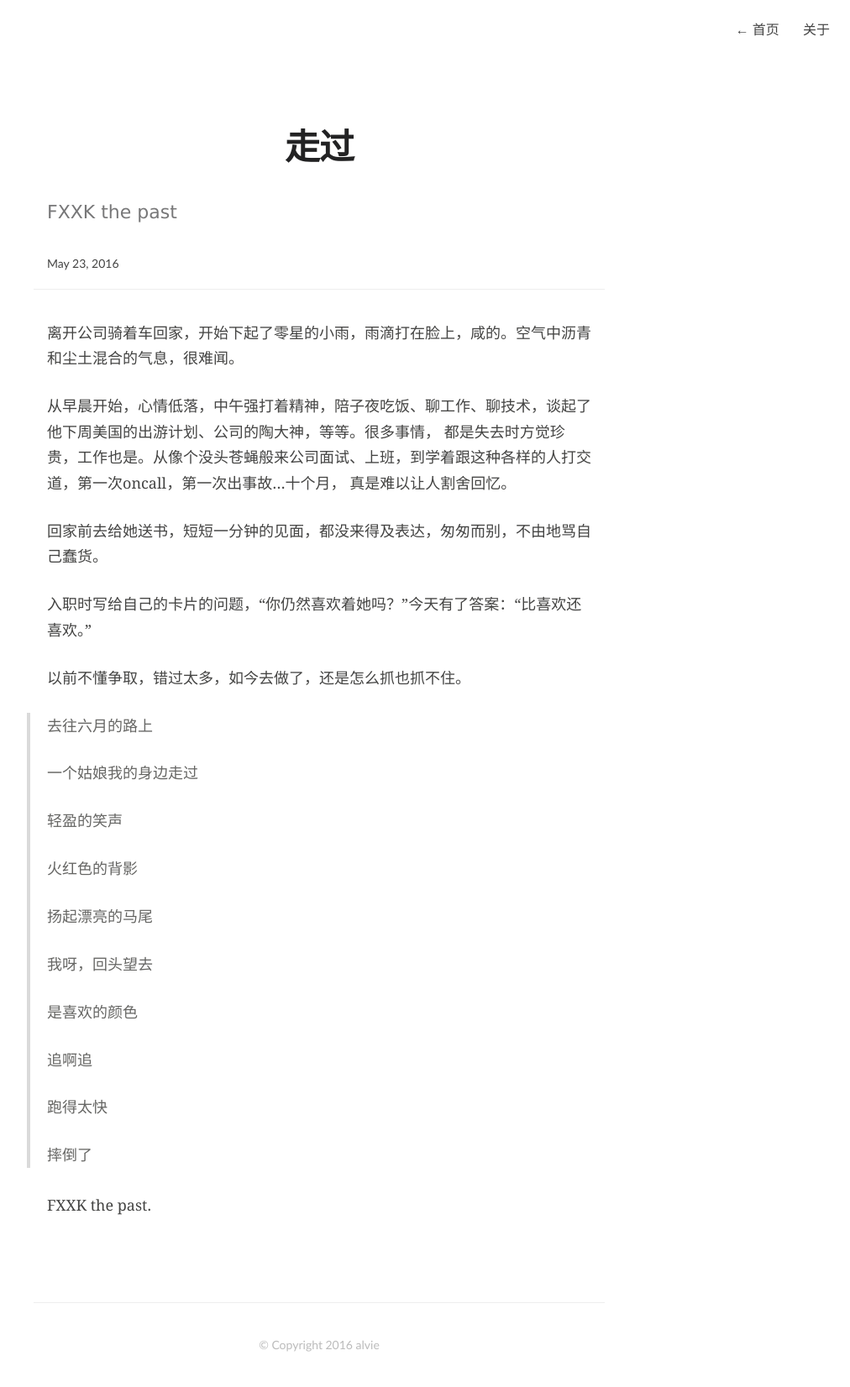
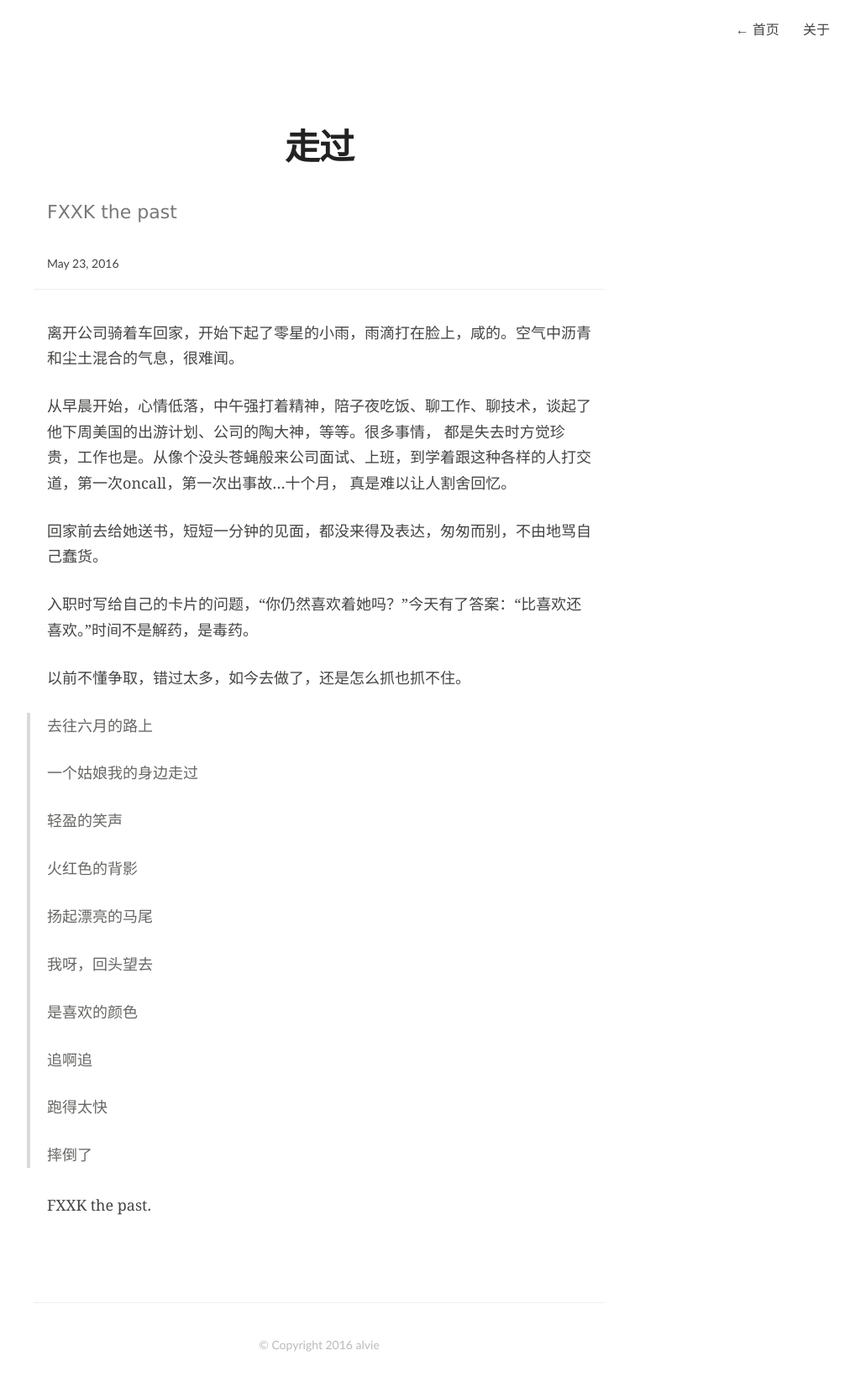
Before and after one commit to alviezhang/so-long-my-past, a Jekyll site: the page built from _posts/2016/2016-05-23-pass-away.md, in a window 1280 px wide. Shown: the whole page at 84% size, without its empty margins (260-1272 px from the left). Built offline with Jekyll 4.4.1, drawn with Linux system fonts in a browser that asks for light colours.

Commit message:
Update 2016-05-23-pass-away.md

```diff
--- a/_posts/2016/2016-05-23-pass-away.md
+++ b/_posts/2016/2016-05-23-pass-away.md
@@ -13,7 +13,7 @@ tags:
 
 回家前去给她送书，短短一分钟的见面，都没来得及表达，匆匆而别，不由地骂自己蠢货。
 
-入职时写给自己的卡片的问题，“你仍然喜欢着她吗？”今天有了答案：“比喜欢还喜欢。”
+入职时写给自己的卡片的问题，“你仍然喜欢着她吗？”今天有了答案：“比喜欢还喜欢。”时间不是解药，是毒药。
 
 以前不懂争取，错过太多，如今去做了，还是怎么抓也抓不住。
 
```
